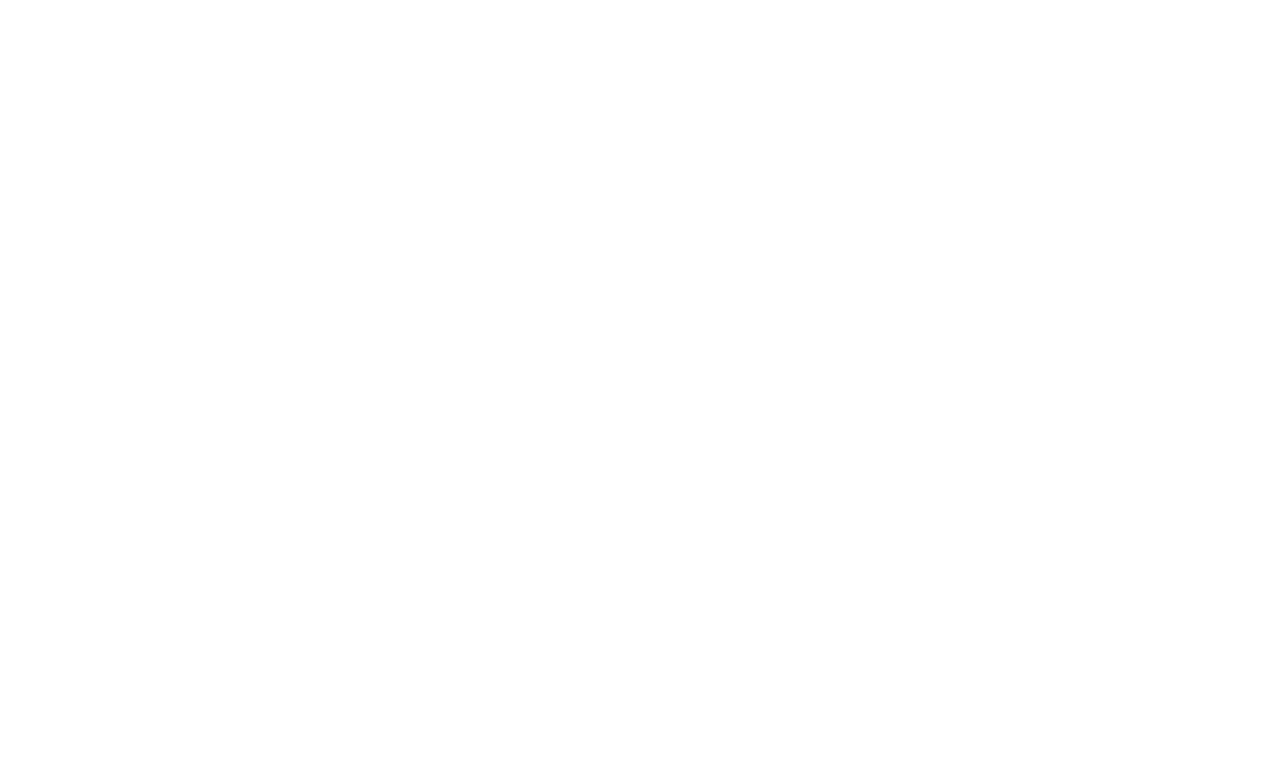
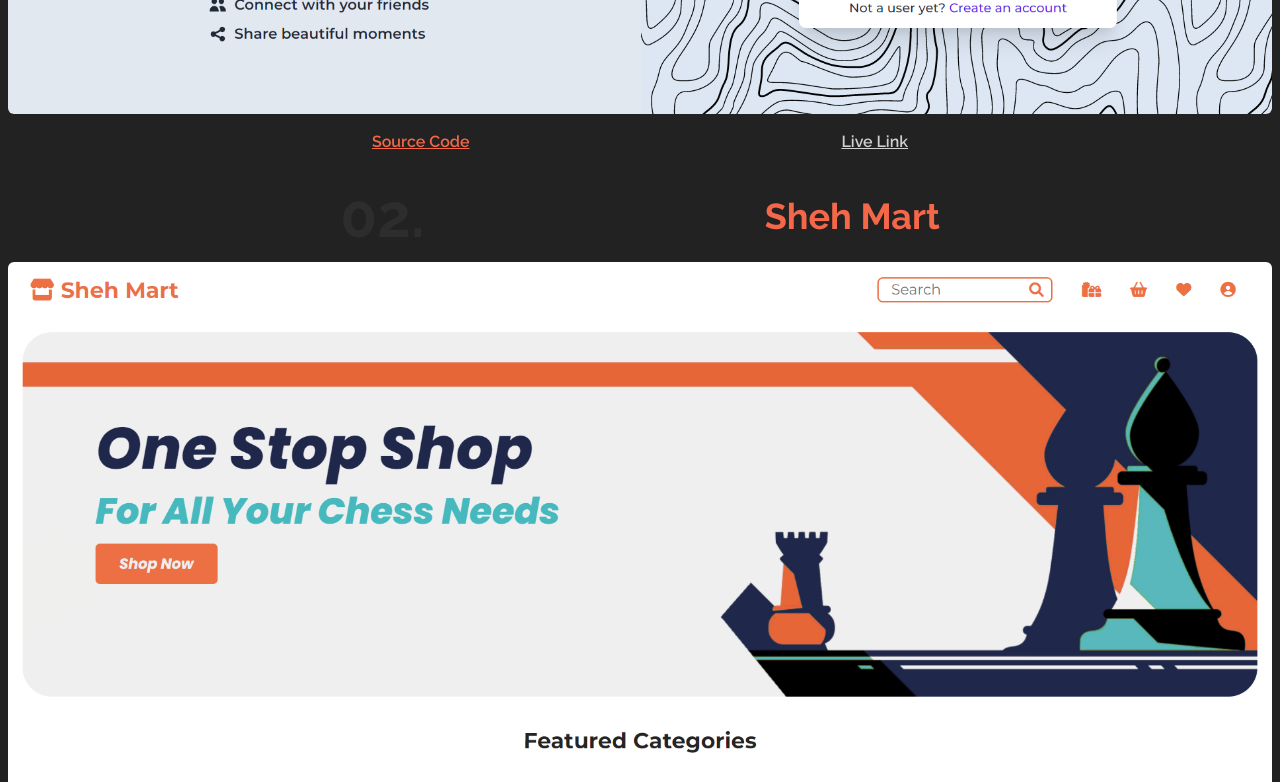
Before and after one commit to Tarandeep-s1ngh/portfolio, a React (Vite) app: page / in a window 1280 px wide. Shown: the part 1900-2682 px from the top of the page. Before the commit the page ends 1432 px from the top, so only its background shows below. Built offline with nearby package versions, Linux system fonts and the light colour scheme.

Commit message:
project component

```diff
--- a/src/App.jsx
+++ b/src/App.jsx
@@ -1,3 +1,4 @@
+import { useRef } from "react";
 import "./App.css";
 import {
   cssSvg,
@@ -13,14 +14,20 @@ import {
   tailwindcssSvg,
   typescriptSvg,
 } from "./assets";
-import { Navbar } from "./components/";
+import { Navbar, Project } from "./components/";
+import { projects } from "./db";
 
 function App() {
+
+  const aboutRef = useRef(null);
+  const skillsRef = useRef(null);
+  const projectsRef = useRef(null);
+
   return (
     <div className="App bg-bgmain text-mainText">
-      <Navbar />
+      <Navbar aboutRef={aboutRef} skillsRef={skillsRef} projectsRef={projectsRef} />
 
-      <section className="text-center">
+      <section ref={aboutRef} className="text-center">
         <img src={dpBlob} alt="profile" className="w-[320px] m-auto" />
         <h1 className="text-5xl text-accent font-medium mb-3">
           Hi, I am <span className="text-7xl font-bold block">Taran</span>
@@ -36,14 +43,14 @@ function App() {
           alt="resume"
           target="_blank"
           rel="noreferrer"
-          className="text-accent underline font-semibold"
+          className="text-accent underline font-semibold hover:cursor-pointer"
         >
           Resume
         </a>
       </section>
 
       <section className="text-center pt-10">
-        <h1 className="text-7xl font-bold text-secondaryText pb-4">Skills</h1>
+        <h1 ref={skillsRef} className="text-7xl font-bold text-secondaryText pb-4">Skills</h1>
         <div className="flex flex-col items-center gap-4">
           <span className="flex items-center justify-center gap-4 relative max-w-[320px]">
             <img src={smallBlob} alt="small blob" className="w-[116px]" />
@@ -125,13 +132,10 @@ function App() {
       </section>
 
       <section className="text-center pt-10">
-        <h1 className="text-7xl font-bold text-secondaryText pb-4">Projects</h1>
-        <div className="flex flex-col items-center gap-4">
-          <div className="w-full flex justify-evenly items-center mb-4">
-            <span className="text-6xl font-bold text-secondaryText">01.</span>
-            <span className="text-accent text-4xl font-bold">BlazeGram</span>
-          </div>
-        </div>
+        <h1 ref={projectsRef} className="text-7xl font-bold text-secondaryText pb-4">Projects</h1>
+        {projects.map(project => {
+        return <Project key={project.id} projectData={project} />
+        })}
       </section>
     </div>
   );
--- a/src/assets/index.js
+++ b/src/assets/index.js
@@ -12,3 +12,8 @@ export { default as tailwindcssSvg } from "./tailwindcss.svg";
 export { default as gitSvg } from "./git.svg";
 export { default as githubSvg } from "./github.svg";
 export { default as firebaseSvg } from "./firebase.svg";
+export { default as blazeGram } from "./blazeGram.png";
+export { default as chessBlaze } from "./chessBlaze.png";
+export { default as sageMode } from "./sageMode.png";
+export { default as shehMart } from "./shehMart.png";
+export { default as blazeUi } from "./blazeUi.png";
--- a/src/components/Navbar.jsx
+++ b/src/components/Navbar.jsx
@@ -1,8 +1,23 @@
 import React, { useState } from "react";
 import { portfolioLogo } from "../assets";
 
-export const Navbar = () => {
+export const Navbar = ({aboutRef, skillsRef, projectsRef}) => {
   const [menuOpen, setMenuOpen] = useState(false);
+
+  const scrollToAbout = () => {
+    setMenuOpen(false);
+    aboutRef.current?.scrollIntoView({behaviour: "smooth"})
+  }
+
+  const scrollToSkills = () => {
+    setMenuOpen(false);
+    skillsRef.current?.scrollIntoView({behaviour: "smooth"})
+  }
+
+  const scrollToProjects = () => {
+    setMenuOpen(false);
+    projectsRef.current?.scrollIntoView({behaviour: "smooth"})
+  }
 
   return (
     <nav
@@ -30,15 +45,70 @@ export const Navbar = () => {
       {menuOpen && (
         <div className="z-10 absolute w-full top-16 bg-bgSecondary pb-4 rounded-b-3xl">
           <div className="flex flex-col gap-2 w-full pb-3 md:hidden">
-            <span className="flex items-center justify-center gap-3 pb-2 hover:text-accent hover:cursor-pointer">
+            <span onClick={()=>scrollToAbout()} className="flex items-center justify-center gap-3 pb-2 hover:text-accent hover:cursor-pointer">
               <i className="fa-regular fa-face-smile"></i>
               About
             </span>
-            <span className="flex items-center justify-center gap-3 py-2 hover:text-accent">
+            <span onClick={()=>scrollToSkills()} className="flex items-center justify-center gap-3 py-2 hover:text-accent">
               <i className="fa-brands fa-gripfire fa-lg"></i>
               Skills
             </span>
+            <span onClick={()=>scrollToProjects()} className="flex items-center justify-center gap-3 py-2 hover:text-accent">
+              <i className="fa-regular fa-folder-open"></i>
+              Projects
+            </span>
+            {/* <span className="flex items-center justify-center gap-3 py-2 hover:text-accent">
+              <i className="fa-regular fa-pen-to-square"></i>
+              Blogs
+            </span>
             <span className="flex items-center justify-center gap-3 py-2 hover:text-accent">
+              <i className="fa-regular fa-comment"></i>
+              Contact
+            </span> */}
+          </div>
+
+          <div className="flex justify-center items-center border-2 border-[#13131b] mx-6 rounded-3xl py-2 gap-6 md:hidden">
+            <a
+              href="https://www.linkedin.com/in/tarandeep-s1ngh/"
+              target="_blank"
+              rel="noreferrer"
+            >
+              <i className="fa-brands fa-linkedin-in text-accent"></i>
+            </a>{" "}
+            |
+            <a
+              href="https://twitter.com/Tarandeep_s1ngh"
+              target="_blank"
+              rel="noreferrer"
+            >
+              <i className="fa-brands fa-twitter text-accent"></i>
+            </a>{" "}
+            |
+            <a
+              href="https://github.com/Tarandeep-s1ngh"
+              target="_blank"
+              rel="noreferrer"
+            >
+              <i className="fa-brands fa-github text-accent"></i>
+            </a>{" "}
+            |
+            <a href="taran.s1608@gmail.com" target="_blank" rel="noreferrer">
+              <i className="fa-solid fa-paper-plane text-accent"></i>
+            </a>
+          </div>
+        </div>
+      )}
+
+          {/* <div className="flex flex-col gap-2 w-full pb-3 sm:hidden">
+            <span onClick={()=>scrollToAbout()} className="flex items-center justify-center gap-3 pb-2 hover:text-accent hover:cursor-pointer">
+              <i className="fa-regular fa-face-smile"></i>
+              About
+            </span>
+            <span onClick={()=>scrollToSkills()} className="flex items-center justify-center gap-3 py-2 hover:text-accent">
+              <i className="fa-brands fa-gripfire fa-lg"></i>
+              Skills
+            </span>
+            <span onClick={()=>scrollToProjects()} className="flex items-center justify-center gap-3 py-2 hover:text-accent">
               <i className="fa-regular fa-folder-open"></i>
               Projects
             </span>
@@ -66,7 +136,7 @@ export const Navbar = () => {
               target="_blank"
               rel="noreferrer"
             >
-              <i class="fa-brands fa-twitter text-accent"></i>
+              <i className="fa-brands fa-twitter text-accent"></i>
             </a>{" "}
             |
             <a
@@ -74,15 +144,13 @@ export const Navbar = () => {
               target="_blank"
               rel="noreferrer"
             >
-              <i class="fa-brands fa-github text-accent"></i>
+              <i className="fa-brands fa-github text-accent"></i>
             </a>{" "}
             |
             <a href="taran.s1608@gmail.com" target="_blank" rel="noreferrer">
-              <i class="fa-solid fa-paper-plane text-accent"></i>
+              <i className="fa-solid fa-paper-plane text-accent"></i>
             </a>
-          </div>
-        </div>
-      )}
+          </div> */}
     </nav>
   );
 };
--- /dev/null
+++ b/src/components/Project.jsx
@@ -0,0 +1,42 @@
+import React from 'react'
+
+export const Project = ({projectData}) => {
+    const {id, name, coverImage, sourceCode, liveLink} = projectData;
+  return (
+    <div className="flex flex-col items-center gap-4 pb-4">
+          <div className="w-full flex justify-evenly items-center">
+            <span className="text-6xl font-bold text-secondaryText">{id}</span>
+            <span className="text-accent text-4xl font-bold">{name}</span>
+          </div>
+
+          <div className="w-full px-2">
+            <img
+              src={coverImage}
+              alt="project cover"
+              className="max-w-full h-auto rounded-md"
+            />
+          </div>
+
+          <div className="w-full flex justify-evenly items-center mb-4">
+            <a
+              href={sourceCode}
+              alt="source code"
+              target="_blank"
+              rel="noreferrer"
+              className="text-accent underline font-semibold hover:cursor-pointer"
+            >
+              Source Code
+            </a>
+            <a
+              href={liveLink}
+              alt="live project"
+              target="_blank"
+              rel="noreferrer"
+              className="text-mainText underline font-semibold hover:cursor-pointer"
+            >
+              Live Link
+            </a>
+          </div>
+        </div>
+  )
+}
--- a/src/components/index.js
+++ b/src/components/index.js
@@ -1 +1,2 @@
 export { Navbar } from "./Navbar";
+export { Project } from "./Project";
--- /dev/null
+++ b/src/db.js
@@ -0,0 +1,39 @@
+import { blazeGram, blazeUi, chessBlaze, sageMode, shehMart } from "./assets";
+
+export const projects = [
+    {
+        id: "01.",
+        name: "BlazeGram",
+        coverImage: blazeGram,
+        sourceCode: "https://github.com/Tarandeep-s1ngh/blazegram",
+        liveLink: "blazegram.netlify.app/",
+    },
+    {
+        id: "02.",
+        name: "Sheh Mart",
+        coverImage: shehMart,
+        sourceCode: "https://github.com/Tarandeep-s1ngh/blazegram",
+        liveLink: "https://github.com/Tarandeep-s1ngh/sheh-mart-react",
+    },
+    {
+        id: "03.",
+        name: "Sage Mode",
+        coverImage: sageMode,
+        sourceCode: "https://github.com/Tarandeep-s1ngh/sage-mode",
+        liveLink: "sage-mode.netlify.app/",
+    },
+    {
+        id: "04.",
+        name: "Blaze UI",
+        coverImage: blazeUi,
+        sourceCode: "https://github.com/Tarandeep-s1ngh/Blaze-UI-Component-Library",
+        liveLink: "https://blaze-ui.netlify.app/",
+    },
+    {
+        id: "05.",
+        name: "Chess Blaze",
+        coverImage: chessBlaze,
+        sourceCode: "https://github.com/Tarandeep-s1ngh/chess-blaze",
+        liveLink: "https://chess-blaze.netlify.app/",
+    },
+]
--- a/src/index.css
+++ b/src/index.css
@@ -2,3 +2,7 @@
 @tailwind base;
 @tailwind components;
 @tailwind utilities;
+
+html {
+  scroll-behavior: smooth;
+}
```
